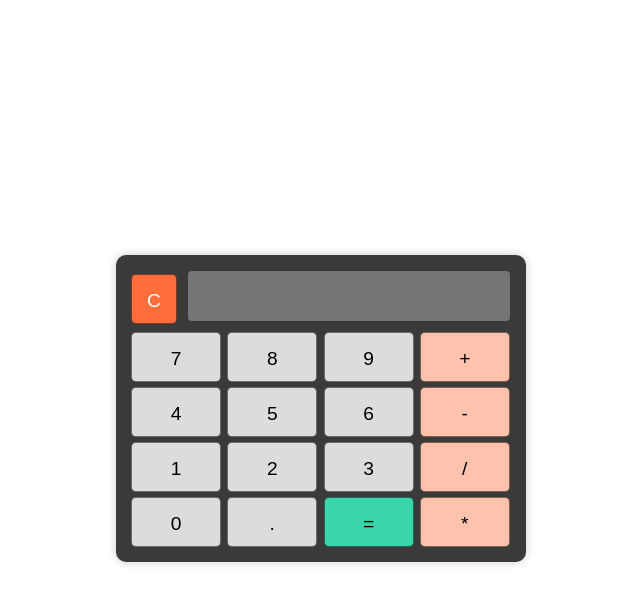
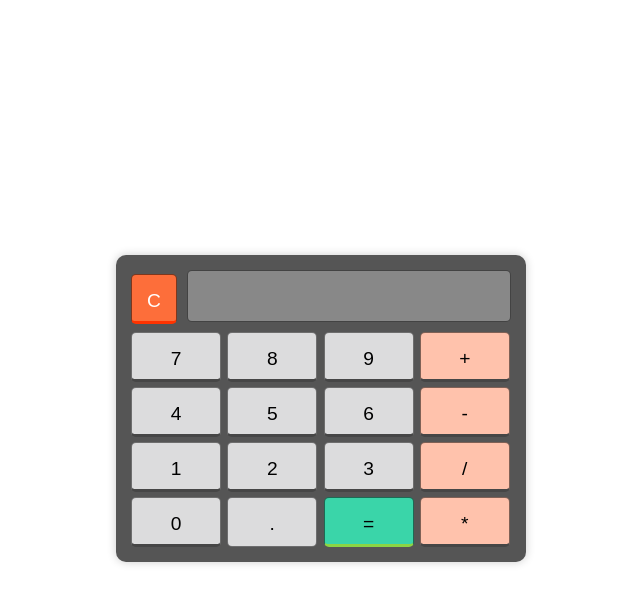
Before and after one commit to hasinduudara/ITS-Assignment-06, a plain HTML site: page index.html in a window 1280 px wide. In both pictures the pointer is over the button 472 px from the left and 295 px from the top of the page. Shown: the whole page, without its empty margins (319-959 px from the left). Drawn offline with Linux system fonts and the light colour scheme.

Commit message:
update index.html: enhance button styles with hover effects and border adjustments

```diff
--- a/index.html
+++ b/index.html
@@ -20,7 +20,7 @@
         padding: 15px;
         border-radius: 10px;
         box-shadow: 0px 0px 10px rgba(0, 0, 0, 0.2);
-        background-color: rgb(58, 58, 58);
+        background-color: rgb(85, 85, 85);
       }
 
       .display-container {
@@ -69,50 +69,58 @@
       .clear {
         background: rgb(253, 110, 58);
         color: white;
+        border-bottom: 3px solid rgb(253, 78, 35);
+      }
+
+      .clear:hover {
+        transform: translateY(3px);
+        border-bottom: 3px solid rgb(255, 51, 0);
       }
 
       .equal {
         background: rgb(58, 213, 169);
+        border-bottom: 3px solid rgb(140, 212, 68);
+      }
+
+      .equal:hover {
+        background-color: rgb(255, 255, 81);
+        color: white;
+        transform: translateY(2px);
+        border-bottom: 3px solid rgb(191, 194, 1);
       }
 
       .functions {
         background-color: rgb(255, 194, 172);
+        border-bottom: 3px solid rgb(70, 70, 70);
+      }
+
+      .functions:hover {
+        background-color: rgb(127, 98, 255);
+        color: white;
+        transform: translateY(2px);
+        border-bottom: 3px solid rgb(82, 43, 255);
       }
 
       .numbers {
         background-color: rgb(220, 220, 221);
+        border-bottom: 3px solid rgb(70, 70, 70);
+      }
+
+      .numbers:hover {
+        background-color: rgb(127, 98, 255);
+        color: white;
+        transform: translateY(2px);
+        border-bottom: 3px solid rgb(82, 43, 255);
       }
 
       .dot {
         background-color: rgb(220, 220, 221);
       }
 
-      .numbers:hover {
-        background-color: rgb(175, 96, 240);
-        color: white;
-        transform: translateY(2px);
-      }
-
       .dot:hover {
         background-color: rgb(175, 96, 240);
         color: white;
         transform: translateY(2px);
-      }
-
-      .equal:hover {
-        background-color: rgb(255, 255, 81);
-        color: white;
-        transform: translateY(2px);
-      }
-
-      .functions:hover {
-        background-color: rgb(175, 96, 240);
-        color: white;
-        transform: translateY(2px);
-      }
-
-      .clear:hover {
-        transform: translateY(3px);
       }
     </style>
   </head>
```
